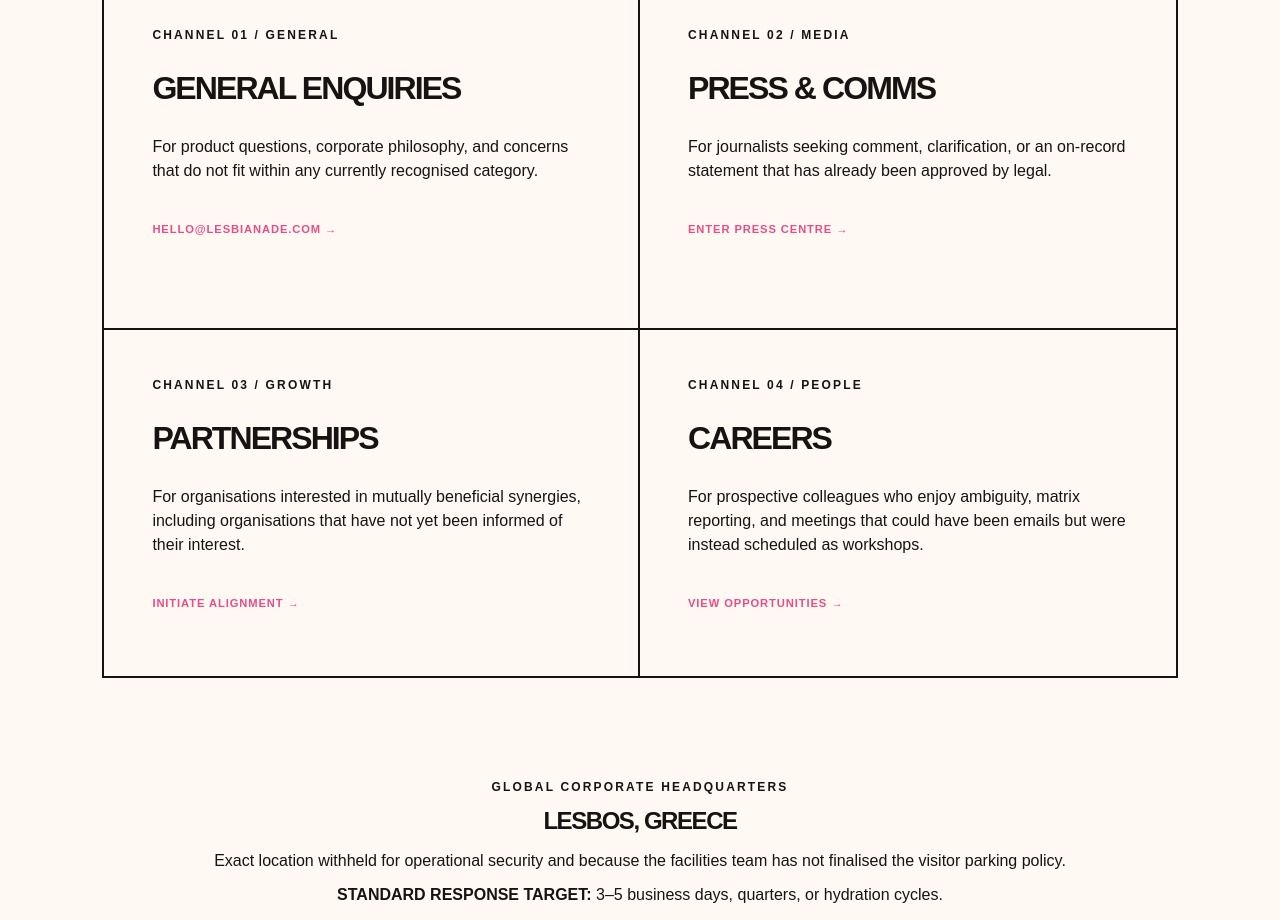
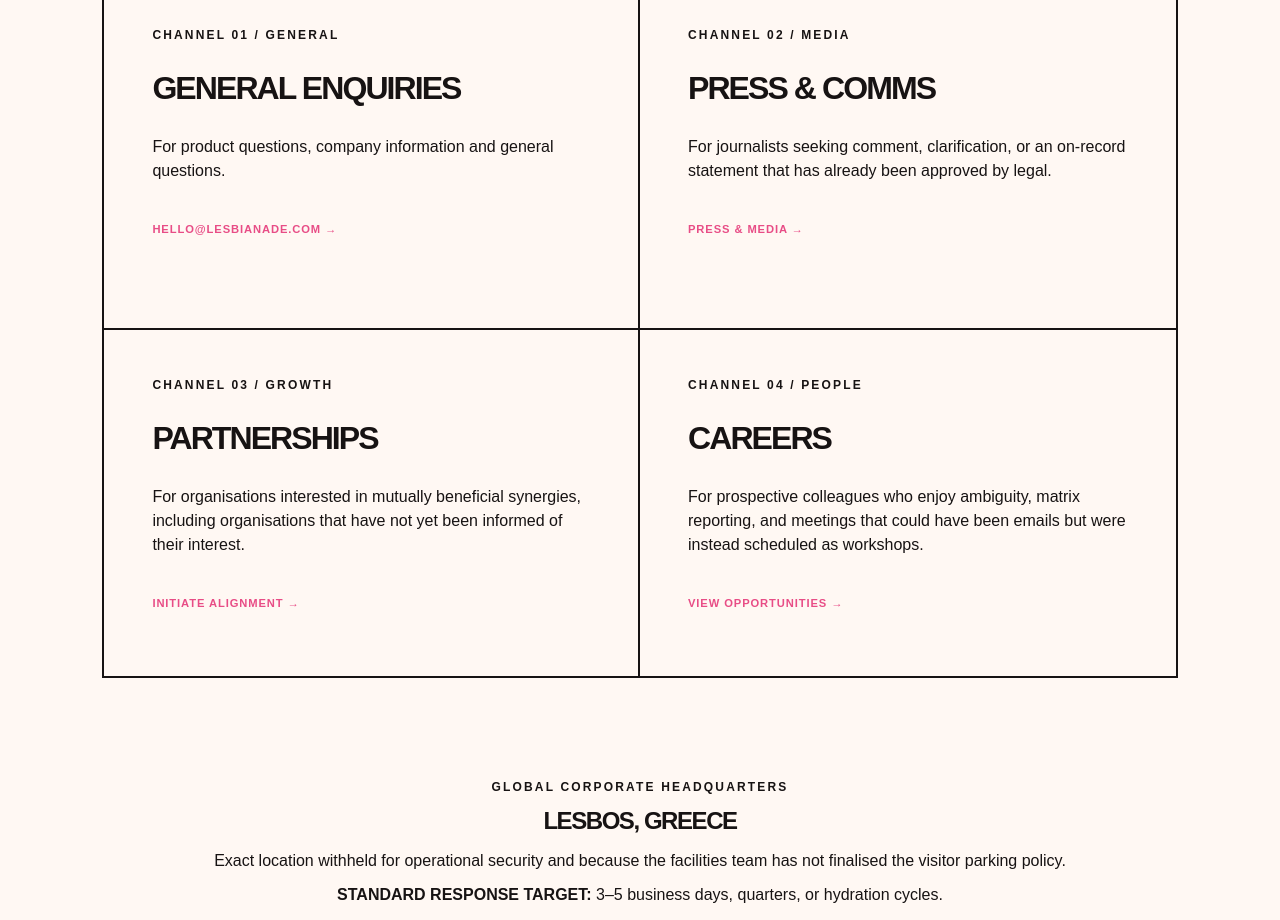
Before and after one commit to OWelton-Rosie/LESBIANADE.com, a SvelteKit app: page /contact in a window 1280 px wide. Shown: the part 880-1800 px from the top of the page. Built offline with nearby package versions, Linux system fonts and the light colour scheme.

Commit message:
Refine corporate website copy

```diff
--- a/src/routes/contact/+page.svelte
+++ b/src/routes/contact/+page.svelte
@@ -10,8 +10,8 @@
 </section>
 
 <section class="contact-grid">
-	<article><p class="eyebrow">CHANNEL 01 / GENERAL</p><h2>GENERAL ENQUIRIES</h2><p>For product questions, corporate philosophy, and concerns that do not fit within any currently recognised category.</p><a href="mailto:hello@lesbianade.com">HELLO@LESBIANADE.COM →</a></article>
-	<article><p class="eyebrow">CHANNEL 02 / MEDIA</p><h2>PRESS &amp; COMMS</h2><p>For journalists seeking comment, clarification, or an on-record statement that has already been approved by legal.</p><a href="/contact/press">ENTER PRESS CENTRE →</a></article>
+	<article><p class="eyebrow">CHANNEL 01 / GENERAL</p><h2>GENERAL ENQUIRIES</h2><p>For product questions, company information and general questions.</p><a href="mailto:hello@lesbianade.com">HELLO@LESBIANADE.COM →</a></article>
+	<article><p class="eyebrow">CHANNEL 02 / MEDIA</p><h2>PRESS &amp; COMMS</h2><p>For journalists seeking comment, clarification, or an on-record statement that has already been approved by legal.</p><a href="/contact/press">PRESS & MEDIA →</a></article>
 	<article><p class="eyebrow">CHANNEL 03 / GROWTH</p><h2>PARTNERSHIPS</h2><p>For organisations interested in mutually beneficial synergies, including organisations that have not yet been informed of their interest.</p><a href="/contact/partnerships">INITIATE ALIGNMENT →</a></article>
 	<article><p class="eyebrow">CHANNEL 04 / PEOPLE</p><h2>CAREERS</h2><p>For prospective colleagues who enjoy ambiguity, matrix reporting, and meetings that could have been emails but were instead scheduled as workshops.</p><a href="/company/careers">VIEW OPPORTUNITIES →</a></article>
 </section>
```
